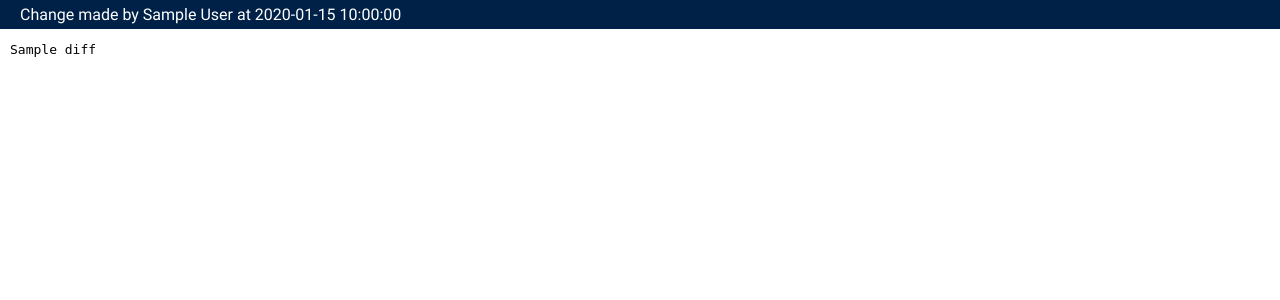
After one commit to vbraun/oxford-strings, a Python web app: template templates/history.html in a window 1280 px wide. The commit adds this page. Shown: the top 300 px of the page. Run offline with Jinja, Linux system fonts and the light colour scheme; the template is opened without the code that fills it: most values are stand-ins (such as "Sample title", 1, 10 or a date in 2020).

Commit message:
added history view

```diff
--- /dev/null
+++ b/static/css/history.css
@@ -0,0 +1,20 @@
+
+.header {
+    margins: 0;
+    padding-left: 20px;
+    padding-right: 20px;
+    padding-top: 5px;
+    padding-bottom: 5px;
+    background-color: #002147;
+    color: white;
+}
+
+.delta {
+    background-color: white;
+    color: black;
+    margin-top: 5px;
+    margin-bottom: 5px;
+    margin-right: 10px;
+    margin-left: 10px;
+    font-style: Courier;
+}
--- /dev/null
+++ b/templates/history.html
@@ -0,0 +1,34 @@
+{% extends "layout.html" %}
+
+
+{% block title %}
+Editing {{ name }}
+{% endblock %}
+
+
+{% block extra_css %}
+<link rel="stylesheet" href="/css/history.css"/>
+{% endblock %}
+
+
+
+{% block body %}
+
+{% if changesets == () %}
+<div class="header">
+  Only a single version of {{ name }} is stored.
+</div>
+{% endif %}
+
+{% for change in changesets %}
+<div class="header">
+  Change made by {{ change.author }} at {{ change.date }}
+</div>
+<div class="delta">
+<pre>
+{{ change.diff }}
+</pre>
+</div>
+{% endfor %}
+
+{% endblock %}
```
Also changed, not shown: app/base.py (+7 -0 lines), app/main.py (+47 -2 lines), app/page_model.py (+4 -4 lines), templates/layout_with_menu.html (+9 -0 lines), templates/wiki_page.html (renamed from templates/page.html).
